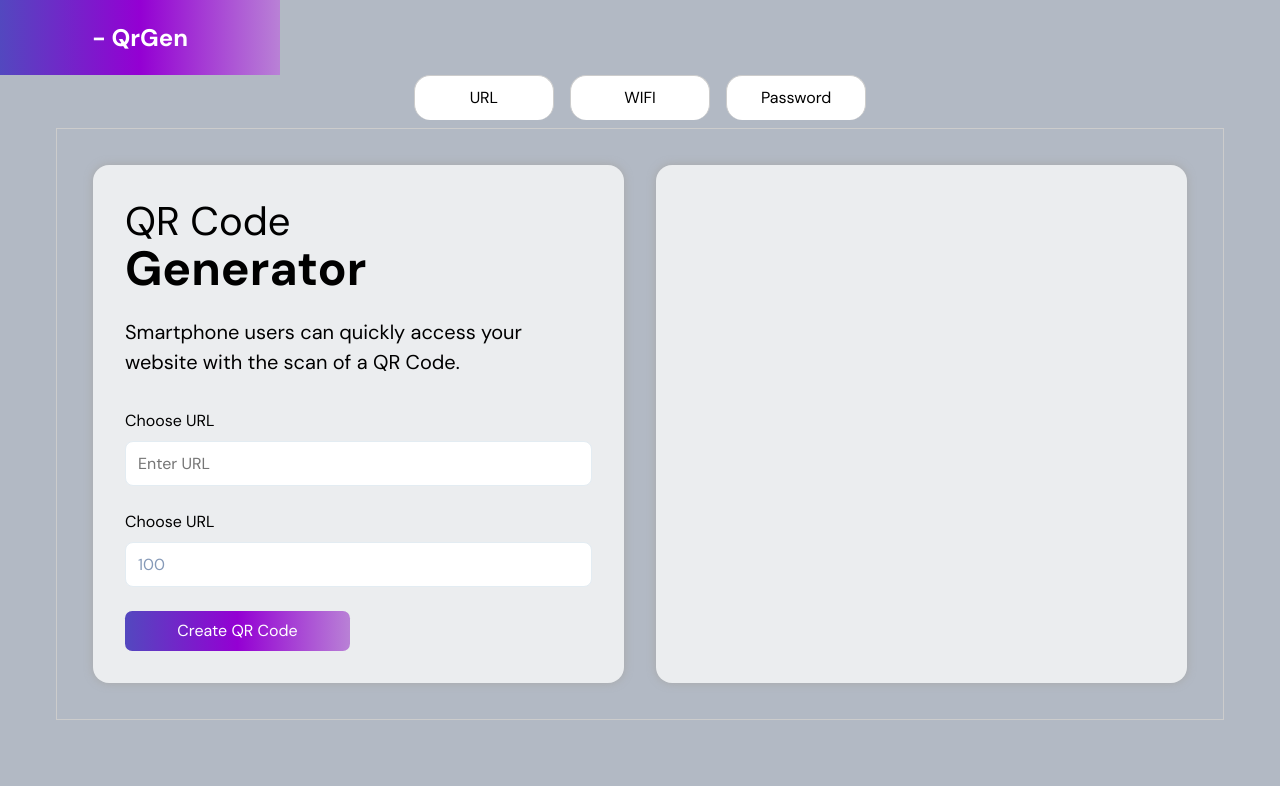
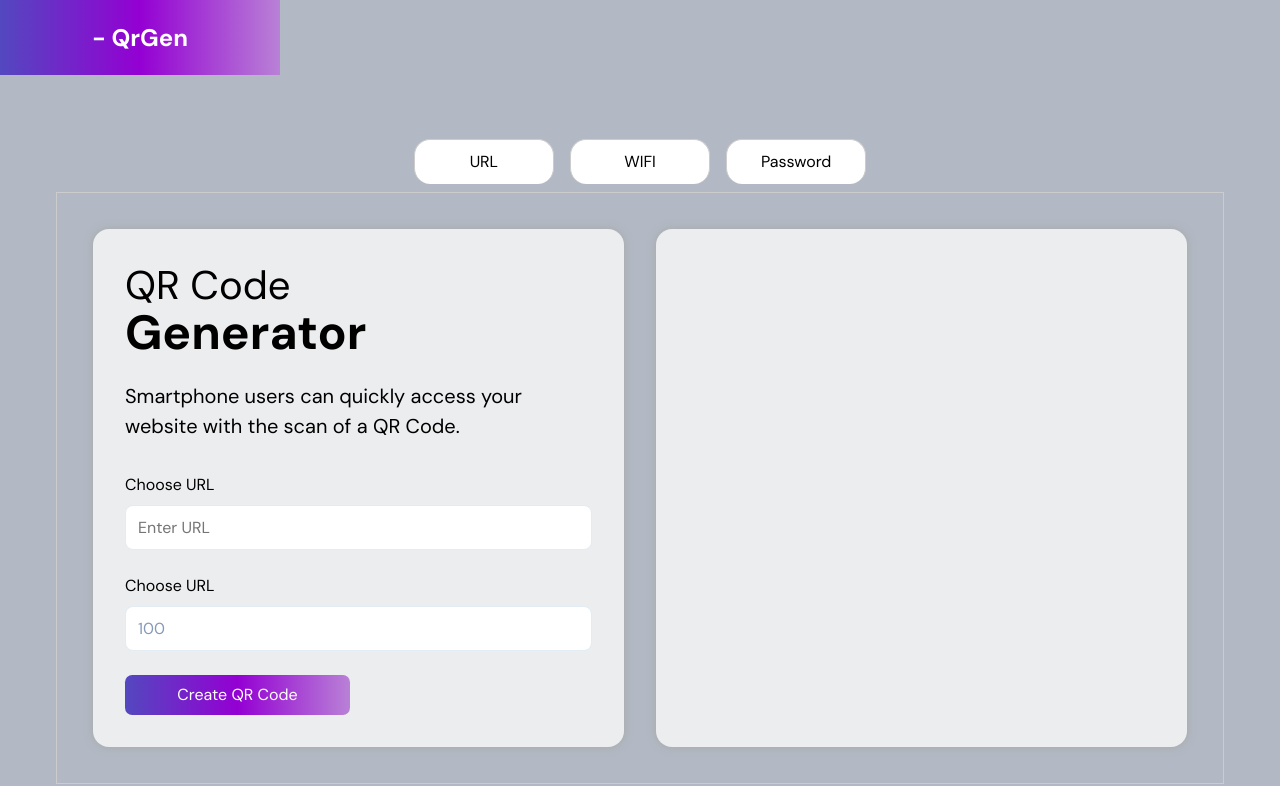
Before and after one commit to ceriustech/qrgen, a React (Create React App) app: page / in a window 1280 px wide. Shown: the top 786 px of the page. Built offline with nearby package versions, Linux system fonts and the light colour scheme.

Commit message:
feat: Added styles for spacing

```diff
--- a/src/global/components/Layout/styles.js
+++ b/src/global/components/Layout/styles.js
@@ -1,7 +1,7 @@
 import styled from 'styled-components';
 
 const Container = styled.main`
-	margin: 0 auto;
+	margin: 4rem auto 2rem;
 	max-width: 1200px;
 `;
 
```
